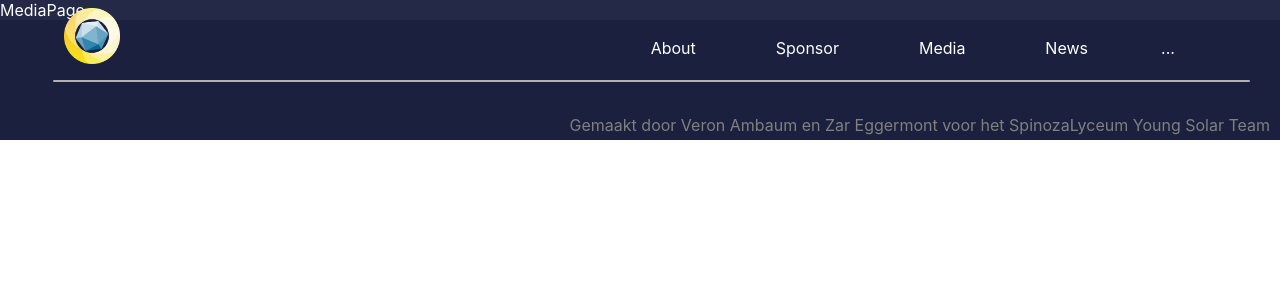
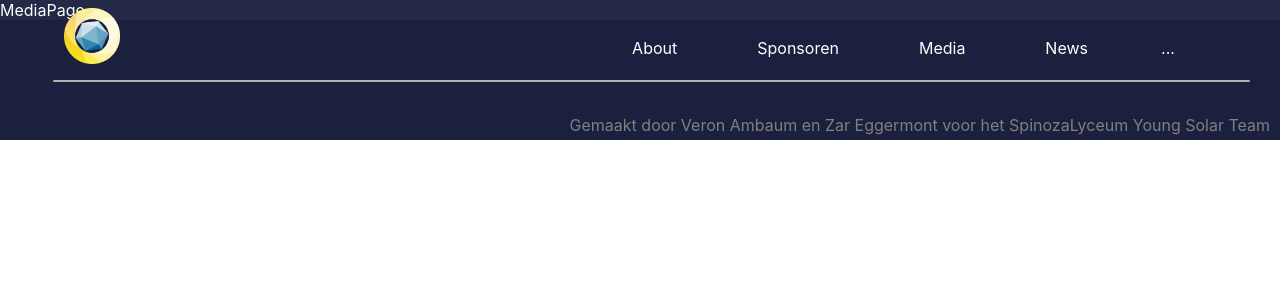
Before and after one commit to Spinoza-Solar/spinoza-solar-website, a React (Create React App) app: page /Media in a window 1280 px wide. Shown: the top 300 px of the page. Built offline with nearby package versions, Linux system fonts and the light colour scheme.

Commit message:
Few small changes to add Link instead of a

```diff
--- a/src/App.js
+++ b/src/App.js
@@ -13,13 +13,13 @@ function App() {
                 <Route exact path="/">
                     <HomePage />
                 </Route>
-                <Route path="/Media">
+                <Route exact path="/Media">
                     <MediaPage />
                 </Route>
-                <Route path="/News">
+                <Route exact path="/News">
                     <NewsPage />
                 </Route>
-                <Route path="/Sponsors">
+                <Route exact path="/Sponsors">
                     <SponsorPage />
                 </Route>
             </Switch>
--- a/src/components/Logo/Logo.jsx
+++ b/src/components/Logo/Logo.jsx
@@ -1,10 +1,11 @@
 import React from 'react';
 import "./Logo.css";
 import mainLogo from "../../assets/SpinozaSolarLogoTransparantV2.png";
+import { Link } from 'react-router-dom';
 
 const Logo = () => {
     return (
-        <a href="/"><img id="Logo" src={mainLogo} alt=""></img></a>
+        <Link to="/"><img id="Logo" src={mainLogo} alt=""></img></Link>
     )
 }
 
--- a/src/components/MainSponsorPage/MainSponsorPage.jsx
+++ b/src/components/MainSponsorPage/MainSponsorPage.jsx
@@ -6,7 +6,7 @@ function MainSponsorPage() {
         <div id="SponsorPage">
             <div className="LeftContent">
                 <div className="LeftContentSubclass">
-                    <h1 className="SponsorsTitle">Sponsors</h1>
+                    <h1 className="SponsorsTitle">Sponsoren</h1>
                     <p>We hebben altijd sponsoren nodig, verder mag Zar een leuk textje verzinnen, ow en ff kiezen of we sponsors of sponsoren gebruiken</p>
                 </div>
             </div>
--- a/src/components/NavItem/NavItem.jsx
+++ b/src/components/NavItem/NavItem.jsx
@@ -1,11 +1,12 @@
 import React from 'react';
 import './NavItem.css';
+import { Link } from 'react-router-dom';
 
 const NavItem = (props) => {
     return (
-        <a href={props.href} className="NavItem">
+        <Link to={props.href} className="NavItem">
             {props.children}
-        </a>
+        </Link>
     )
 }
 
--- a/src/components/NavItems/NavItems.jsx
+++ b/src/components/NavItems/NavItems.jsx
@@ -6,7 +6,7 @@ const NavItems = () => {
     return (
         <ul className="NavItems">
             <NavItem href="/About">About</NavItem>
-            <NavItem href="/Sponsors">Sponsor</NavItem>
+            <NavItem href="/Sponsors">Sponsoren</NavItem>
             <NavItem href="/Media">Media</NavItem>
             <NavItem href="/News">News</NavItem>
         </ul>
--- a/src/components/Sponsor/Sponsor.jsx
+++ b/src/components/Sponsor/Sponsor.jsx
@@ -1,6 +1,11 @@
 import "./Sponsor.css";
 
 function Sponsor(props) {
+    if (props.img) {
+        return (
+            <img src={props.img} alt="" className="Sponsor"/>
+        )
+    }
     return (
         <div className="Sponsor"><h1>{props.children}</h1></div>
     )
```
